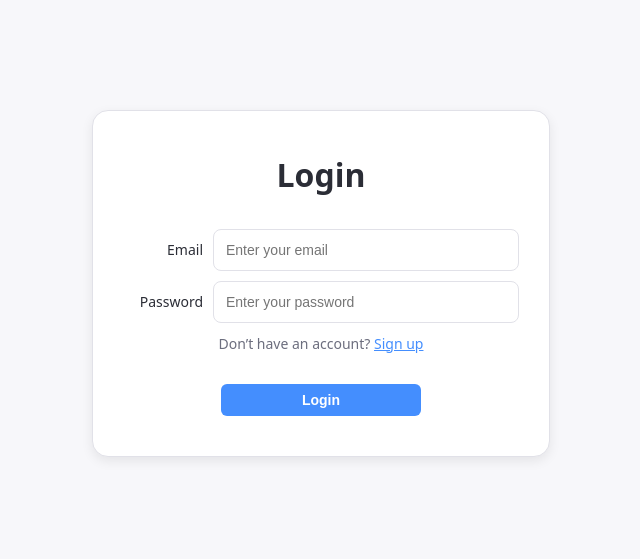
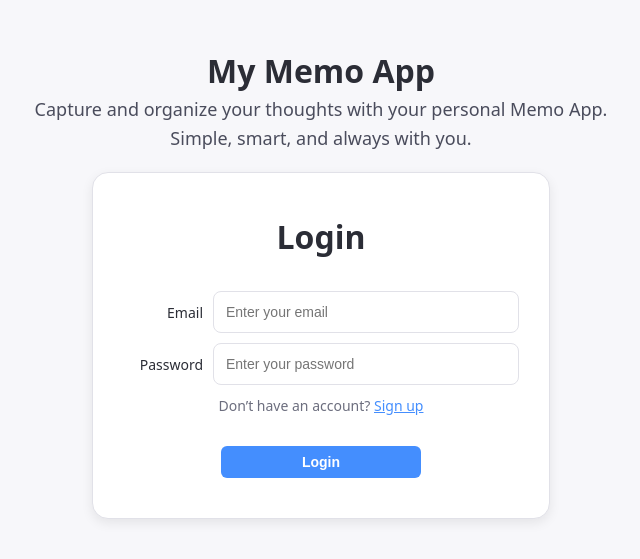
Before and after one commit to MJZ-Templates/custom-memo-app, a React (Vite) app in the folder front/: page / in a window 1280 px wide. Shown: the part 117-676 px from the top of the page, without its empty margins (319-959 px from the left). Built offline with nearby package versions, Linux system fonts and the light colour scheme.

Commit message:
feat: 로그인 페이내 서비스 소개 섹션 추가

```diff
--- a/front/src/pages/LoginPage.jsx
+++ b/front/src/pages/LoginPage.jsx
@@ -9,8 +9,27 @@ const LoginPageContainer = styled.div`
   align-items: center;
   height: 100vh;
   width: 100vw;
-  gap: 30px;
+  gap: 20px;
   background-color: #f7f7fa;
+`;
+
+const IntroWrapper = styled.div`
+  display: flex;
+  flex-direction: column;
+  justify-content: center;
+  align-items: center;
+`;
+
+const IntroTitle = styled.h1`
+  margin: 0;
+`;
+
+const IntroText = styled.p`
+  font-size: 18px;
+  color: #4a4c5c;
+  text-align: center;
+  line-height: 1.6;
+  margin: 0 20px;
 `;
 
 const FormCard = styled.div`
@@ -26,6 +45,8 @@ const FormCard = styled.div`
 `;
 
 const Title = styled.h1`
+  display: flex;
+  justify-content: center;
   margin: 0;
   font-size: 32px;
   font-weight: 700;
@@ -97,8 +118,18 @@ const ButtonWrapper = styled.div`
 const LoginPage = () => {
   return (
     <LoginPageContainer>
+      <IntroWrapper>
+        <IntroTitle>My Memo App</IntroTitle>
+        <IntroText>
+          Capture and organize your thoughts with your personal Memo App.
+          <br />
+          Simple, smart, and always with you.
+        </IntroText>
+      </IntroWrapper>
+
       <FormCard>
         <Title>Login</Title>
+
         <FormGroupWrapper>
           <FormGroup>
             <FormLabel>Email</FormLabel>
```
